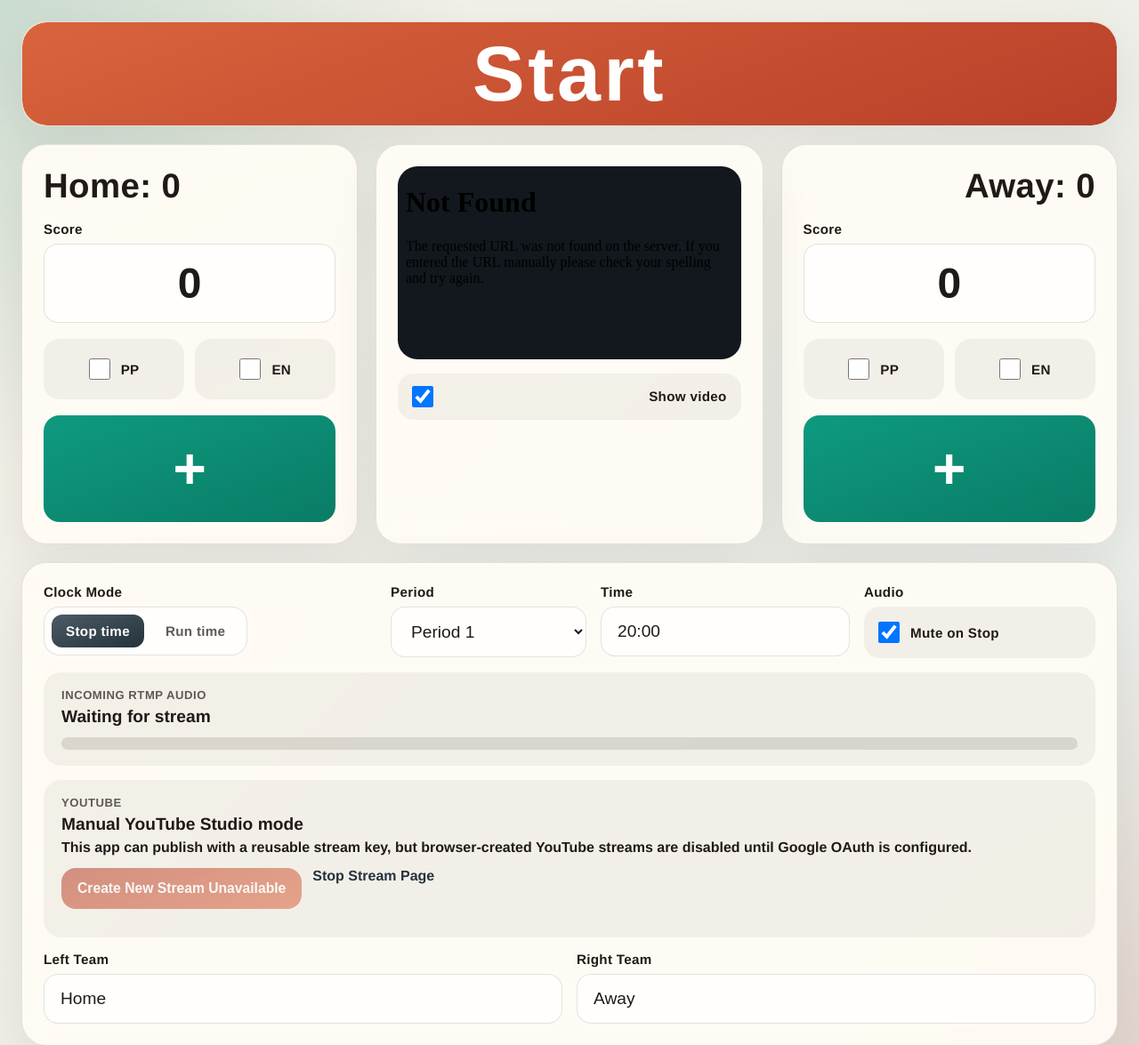
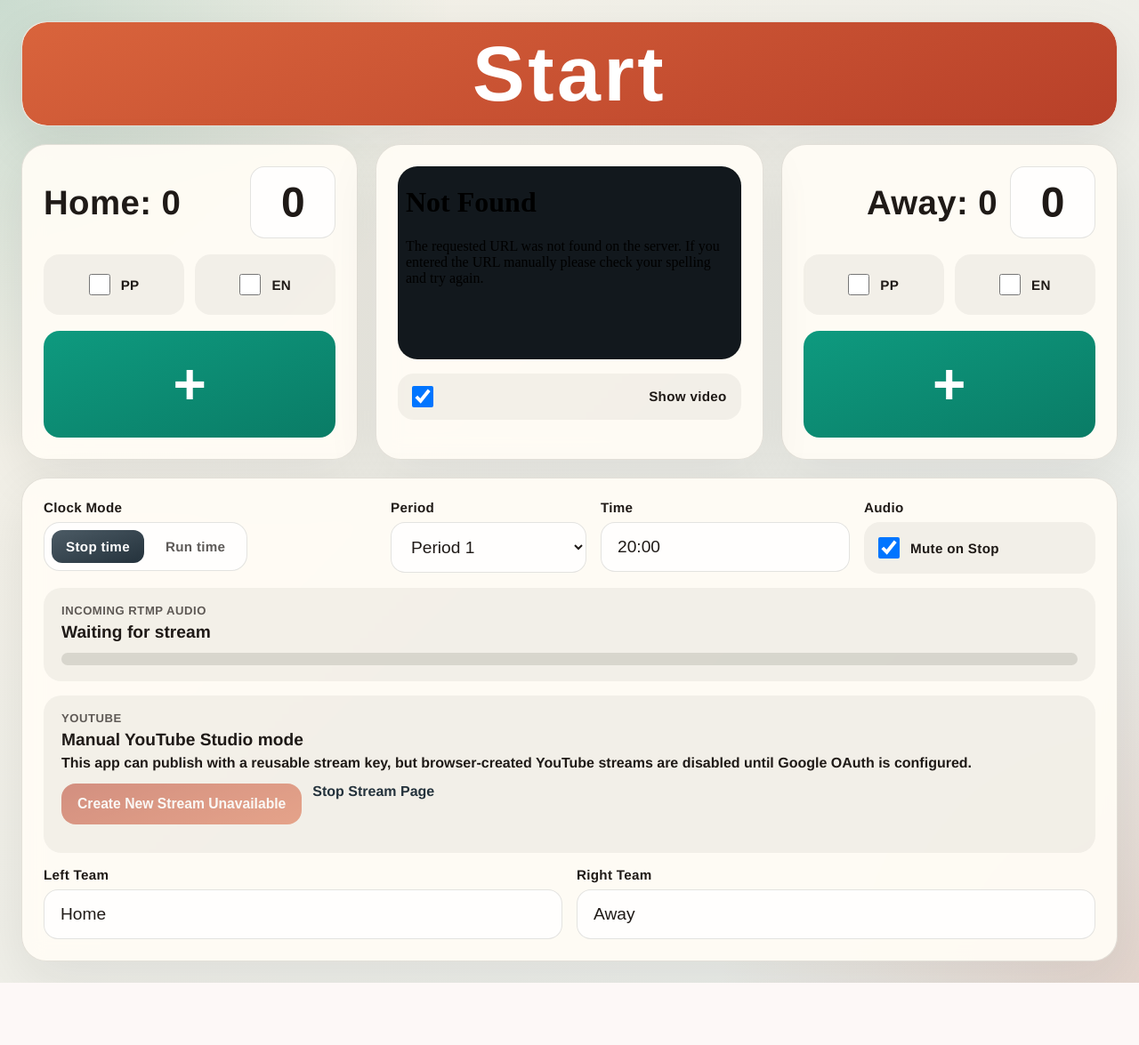
Before and after one commit to paulmossman/easy-game-livestream, a Flask app: page / in a window 1280 px wide. Shown: the top 1175 px of the page at 89% size. After the commit the page ends 1105 px from the top, so only its background shows below. Run offline with Flask 3, Linux system fonts and the light colour scheme; data that the repository does not hold is empty; parts of the project's set-up code (start-up, migrations or seed data) failed here and were passed over; some libraries are stand-ins or nearby versions.

Commit message:
feat: web UI: tighten of the two team boxes at the top

```diff
--- a/src/templates/index.html
+++ b/src/templates/index.html
@@ -64,6 +64,13 @@
             display: grid;
             gap: 18px;
             align-content: start;
+        }
+
+        .team-top-row {
+            display: grid;
+            grid-template-columns: minmax(0, 1fr) 96px;
+            gap: 14px;
+            align-items: center;
         }
 
         .team-flags {
@@ -210,6 +217,9 @@
             font-size: clamp(1.6rem, 3vw, 2.4rem);
             font-weight: 900;
             letter-spacing: 0.01em;
+            overflow: hidden;
+            text-overflow: ellipsis;
+            white-space: nowrap;
         }
 
         .team-heading.right {
@@ -236,6 +246,8 @@
         }
 
         .score-input {
+            min-width: 0;
+            padding: 12px 14px;
             font-size: clamp(2rem, 5vw, 3rem);
             font-weight: 800;
             text-align: center;
@@ -595,11 +607,10 @@
             </section>
 
             <section class="panel team-panel left">
-                <h2 id="home-team-heading" class="team-heading">Home</h2>
-                <label>
-                    Score
+                <div class="team-top-row">
+                    <h2 id="home-team-heading" class="team-heading">Home</h2>
                     <input type="text" id="home-score" class="score-input" value="0" inputmode="numeric">
-                </label>
+                </div>
                 <div class="team-flags">
                     <label class="option-row team-option">
                         <input type="checkbox" id="home-pp">
@@ -614,11 +625,10 @@
             </section>
 
             <section class="panel team-panel right">
-                <h2 id="away-team-heading" class="team-heading right">Away</h2>
-                <label>
-                    Score
+                <div class="team-top-row">
+                    <h2 id="away-team-heading" class="team-heading right">Away</h2>
                     <input type="text" id="away-score" class="score-input" value="0" inputmode="numeric">
-                </label>
+                </div>
                 <div class="team-flags">
                     <label class="option-row team-option">
                         <input type="checkbox" id="away-pp">
```
